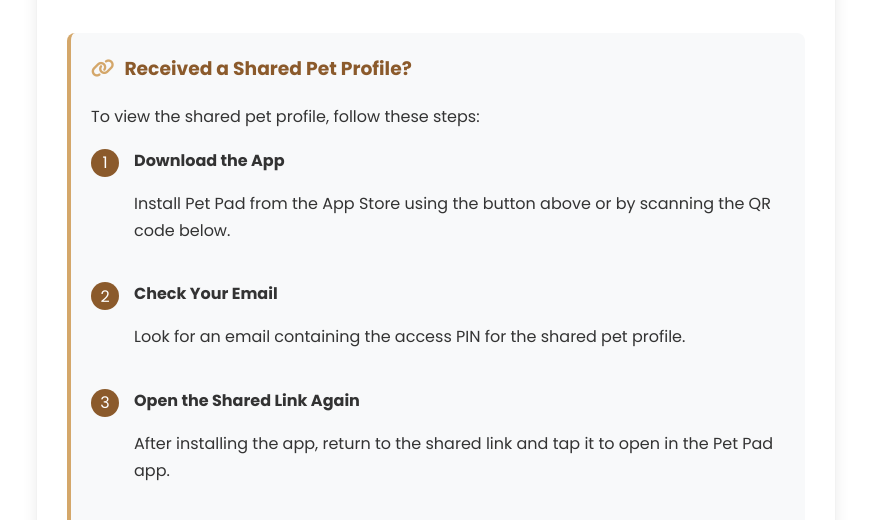
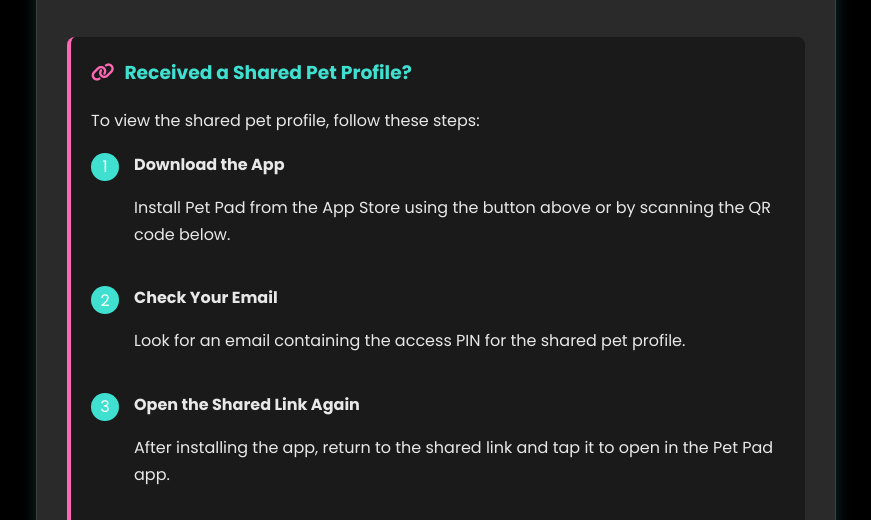
Before and after one commit to PetPadApp/home, a plain HTML site: page index.html in a window 1280 px wide. Shown: the part 580-1100 px from the top of the page, without its empty margins (204-1075 px from the left). Drawn offline with Linux system fonts and the light colour scheme; a script that the page names is missing.

Commit message:
Update index.html
changed to dark version

```diff
--- a/index.html
+++ b/index.html
@@ -10,11 +10,13 @@
         @import url('https://fonts.googleapis.com/css2?family=Poppins:wght@300;400;500;600;700&display=swap');
 
         :root {
-            --primary-color: #8B5A2B; /* Light brown */
-            --secondary-color: #D4A76A; /* Lighter brown */
-            --accent-color: #3498db;
-            --text-color: #333;
-            --light-bg: #f9f5f0; /* Very light brown tint */
+            --primary-color: #40E0D0; /* Turquoise */
+            --secondary-color: #D4A76A; /* Light tan */
+            --accent-color: #FF69B4; /* Bright pink */
+            --text-color: #E8E8E8; /* Light gray for text */
+            --light-bg: #1A1A1A; /* Dark background */
+            --card-bg: #2A2A2A; /* Dark card background */
+            --border-color: #404040; /* Dark border */
         }
 
         body {
@@ -24,7 +26,7 @@
             max-width: 800px;
             margin: 0 auto;
             padding: 20px;
-            background-color: #fff;
+            background-color: #000000; /* Pure black background */
             position: relative;
             overflow-x: hidden;
         }
@@ -47,6 +49,7 @@
             margin: 0 10px;
             font-size: 1.2em;
             display: inline-block; /* Ensure the transform works */
+            filter: sepia(30%) saturate(50%) hue-rotate(30deg) brightness(1.8) contrast(0.7);
         }
 
         h1::after {
@@ -62,11 +65,11 @@
         }
 
         .content {
-            background-color: rgba(255, 255, 255, 0.9);
+            background-color: var(--card-bg);
             border-radius: 12px;
             padding: 30px;
-            box-shadow: 0 4px 15px rgba(0,0,0,0.08);
-            border: 1px solid rgba(0,0,0,0.05);
+            box-shadow: 0 4px 15px rgba(64, 224, 208, 0.2);
+            border: 1px solid var(--border-color);
             margin: 20px 0;
         }
 
@@ -80,11 +83,12 @@
             height: 120px;
             margin: 0 auto 20px;
             border-radius: 22px;
-            background-color: #f0f0f0;
+            background-color: var(--card-bg);
             display: flex;
             align-items: center;
             justify-content: center;
-            box-shadow: 0 4px 10px rgba(0,0,0,0.1);
+            box-shadow: 0 4px 10px rgba(64, 224, 208, 0.3);
+            border: 2px solid var(--primary-color);
         }
 
         .app-icon i {
@@ -100,10 +104,10 @@
         .qr-code {
             margin: 20px auto;
             padding: 15px;
-            background: white;
+            background: var(--card-bg);
             border-radius: 8px;
             display: inline-block;
-            border: 1px solid #eee;
+            border: 1px solid var(--primary-color);
         }
 
         .btn {
@@ -121,9 +125,9 @@
         }
 
         .btn:hover {
-            background-color: #6b3e13;
+            background-color: #20B2AA; /* Darker turquoise on hover */
             transform: translateY(-2px);
-            box-shadow: 0 4px 8px rgba(0,0,0,0.1);
+            box-shadow: 0 4px 8px rgba(64, 224, 208, 0.4);
         }
 
         .btn i {
@@ -131,11 +135,11 @@
         }
 
         .info-box {
-            background-color: #f8f9fa;
+            background-color: var(--light-bg);
             padding: 20px;
             border-radius: 8px;
             margin: 30px 0;
-            border-left: 4px solid var(--secondary-color);
+            border-left: 4px solid var(--accent-color);
         }
 
         .info-box h3 {
@@ -147,7 +151,7 @@
 
         .info-box h3 i {
             margin-right: 10px;
-            color: var(--secondary-color);
+            color: var(--accent-color);
         }
 
         .step {
@@ -186,6 +190,7 @@
 
         .footer-links a:hover {
             text-decoration: underline;
+            color: var(--accent-color);
         }
 
         @media (max-width: 600px) {
```
